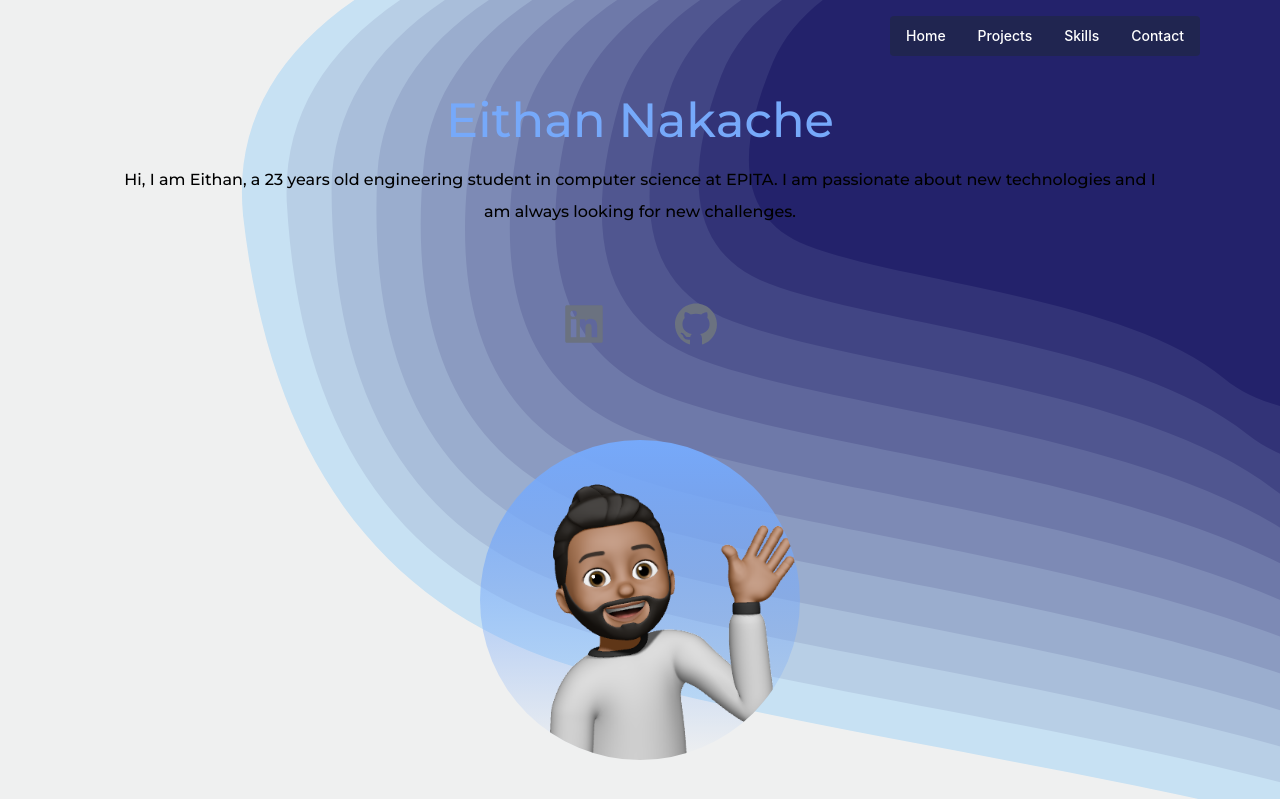
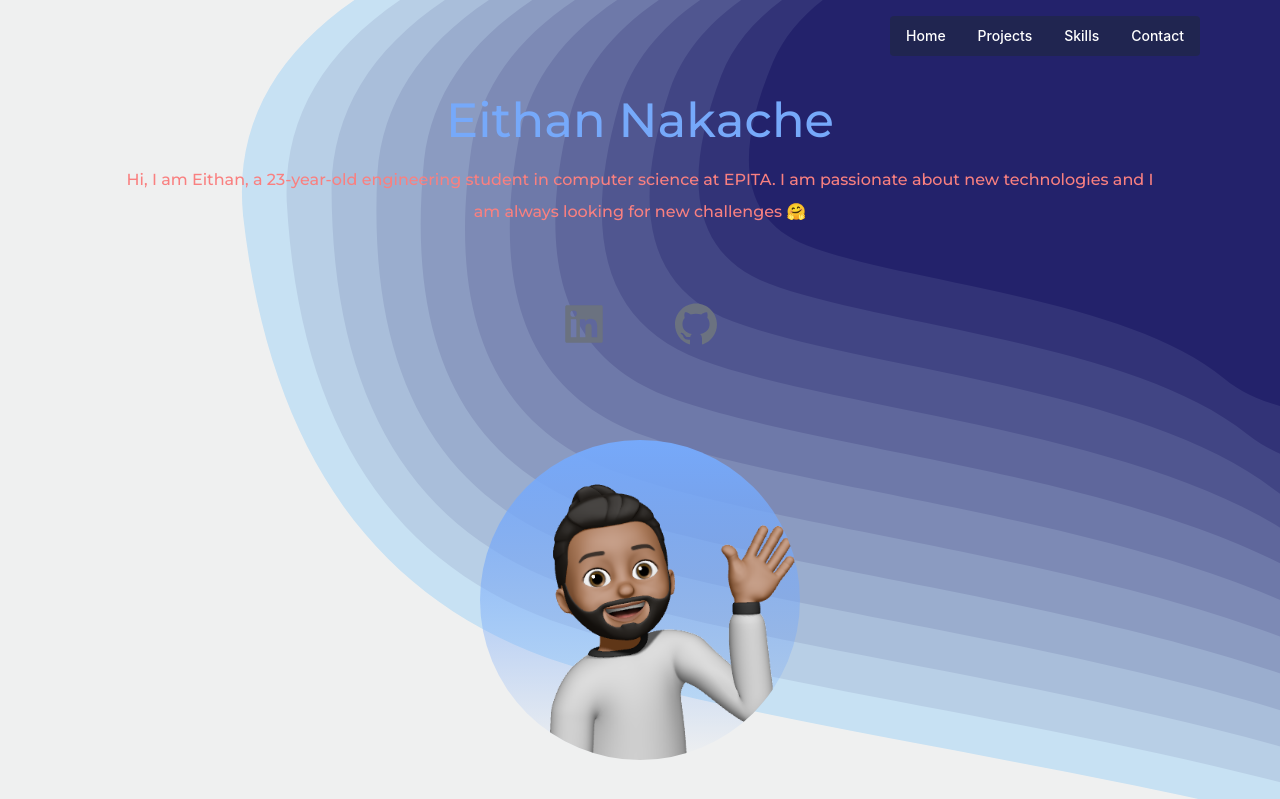
Before and after one commit to eithannak29/Portefolio, a Next.js app in the folder react_portefolio/: page / in a window 1280 px wide. Shown: the top 799 px of the page. Built offline with nearby package versions, Linux system fonts and the light colour scheme; what tailwindcss-animation-delay would draw is missing.

Commit message:
feat(intro): change text

```diff
--- a/react_portefolio/pages/navbar.tsx
+++ b/react_portefolio/pages/navbar.tsx
@@ -63,11 +63,11 @@ export default function NavBar() {
             Eithan Nakache
           </h1>
 
-          <p className="text-md py-5 leading-8 font-montserrat font-medium ">
-            Hi, I am Eithan, a 23 years old engineering student in computer
-            science at EPITA. I am passionate about new technologies and I am
-            always looking for new challenges.
-          </p>
+          <p className="text-md py-5 leading-8 font-montserrat font-medium text-red-400">
+  Hi, I am Eithan, a 23-year-old engineering student in computer
+  science at EPITA. I am passionate about new technologies and I am
+  always looking for new challenges 🤗
+</p>
         </div>
         <div className="text-5xl flex justify-center gap-16 py-3 text-gray-500">
           <a
```
